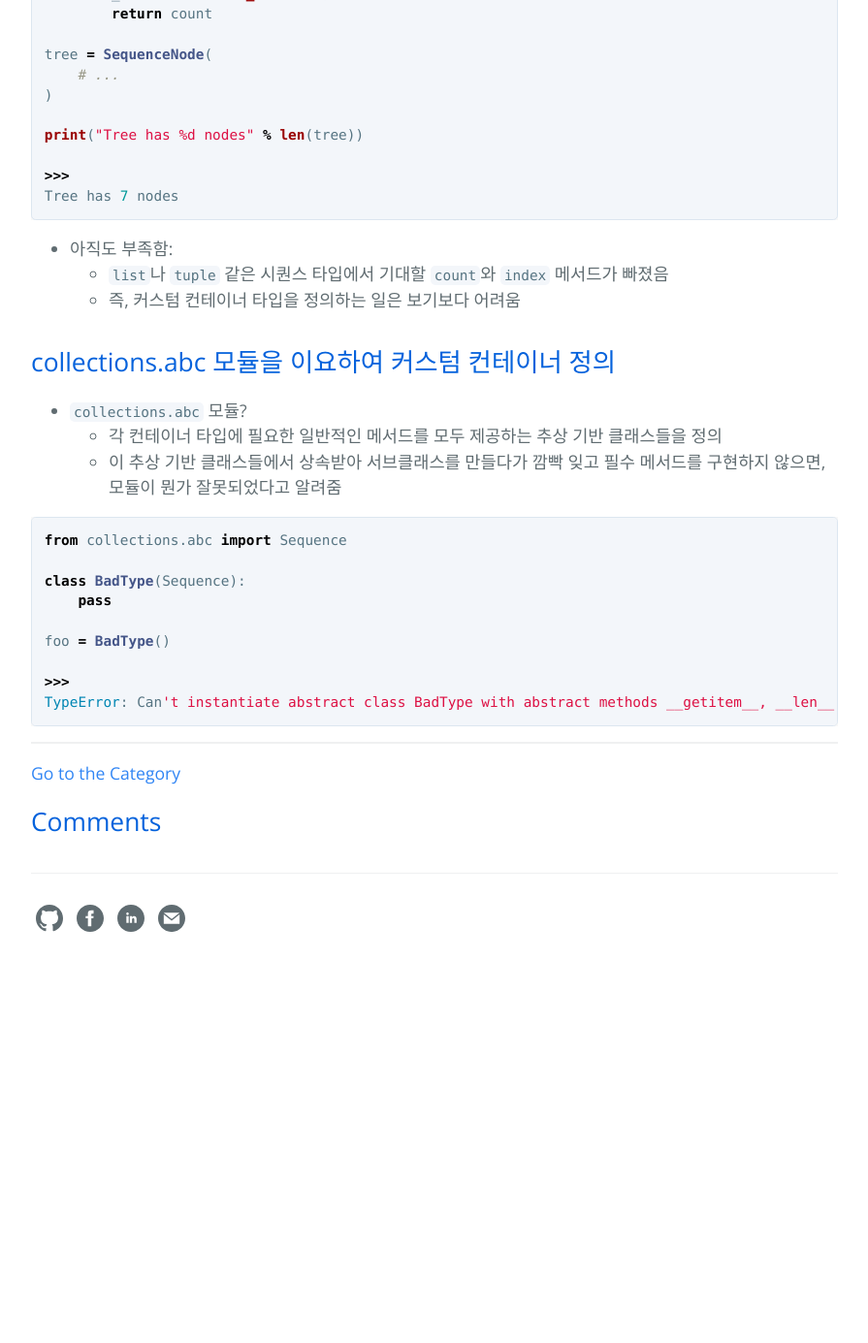
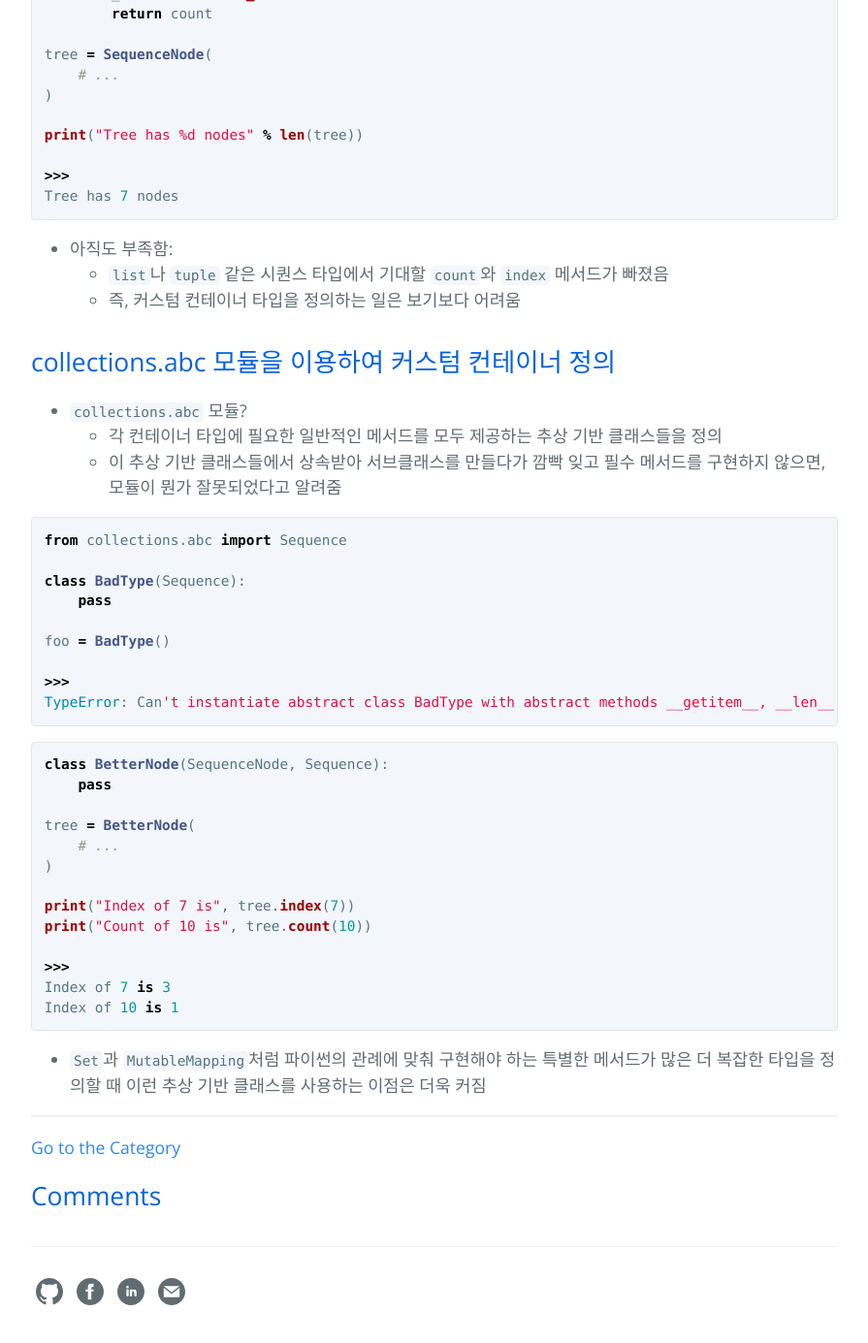
Before and after one commit to hcnoh/hcnoh.github.io, a Jekyll site: the page built from _posts/2018-10-09-effective-python-way28.md, in a window 1280 px wide and 1400 px high, scrolled down 3394 px. Shown: the top 1385 px of the window at 97% size, without its empty margins (192-1087 px from the left). Built offline with Jekyll 4.4.1, drawn with Linux system fonts in a browser that asks for light colours; comment, search, counter and statistics services are not loaded; before the commit the page ends 4409 px from its top, so only the background shows below that.

Commit message:
Update 2018-10-09-effective-python-way28.md

````diff
--- a/_posts/2018-10-09-effective-python-way28.md
+++ b/_posts/2018-10-09-effective-python-way28.md
@@ -158,7 +158,7 @@ Tree has 7 nodes
   - `list`나 `tuple` 같은 시퀀스 타입에서 기대할 `count`와 `index` 메서드가 빠졌음
   - 즉, 커스텀 컨테이너 타입을 정의하는 일은 보기보다 어려움
 
-## collections.abc 모듈을 이요하여 커스텀 컨테이너 정의
+## collections.abc 모듈을 이용하여 커스텀 컨테이너 정의
 - `collections.abc` 모듈?
   - 각 컨테이너 타입에 필요한 일반적인 메서드를 모두 제공하는 추상 기반 클래스들을 정의
   - 이 추상 기반 클래스들에서 상속받아 서브클래스를 만들다가 깜빡 잊고 필수 메서드를 구현하지 않으면, 모듈이 뭔가 잘못되었다고 알려줌
@@ -174,3 +174,21 @@ foo = BadType()
 >>>
 TypeError: Can't instantiate abstract class BadType with abstract methods __getitem__, __len__
 ```
+
+```python
+class BetterNode(SequenceNode, Sequence):
+    pass
+
+tree = BetterNode(
+    # ...
+)
+
+print("Index of 7 is", tree.index(7))
+print("Count of 10 is", tree.count(10))
+
+>>>
+Index of 7 is 3
+Index of 10 is 1
+```
+
+- `Set`과 `MutableMapping`처럼 파이썬의 관례에 맞춰 구현해야 하는 특별한 메서드가 많은 더 복잡한 타입을 정의할 때 이런 추상 기반 클래스를 사용하는 이점은 더욱 커짐
````
